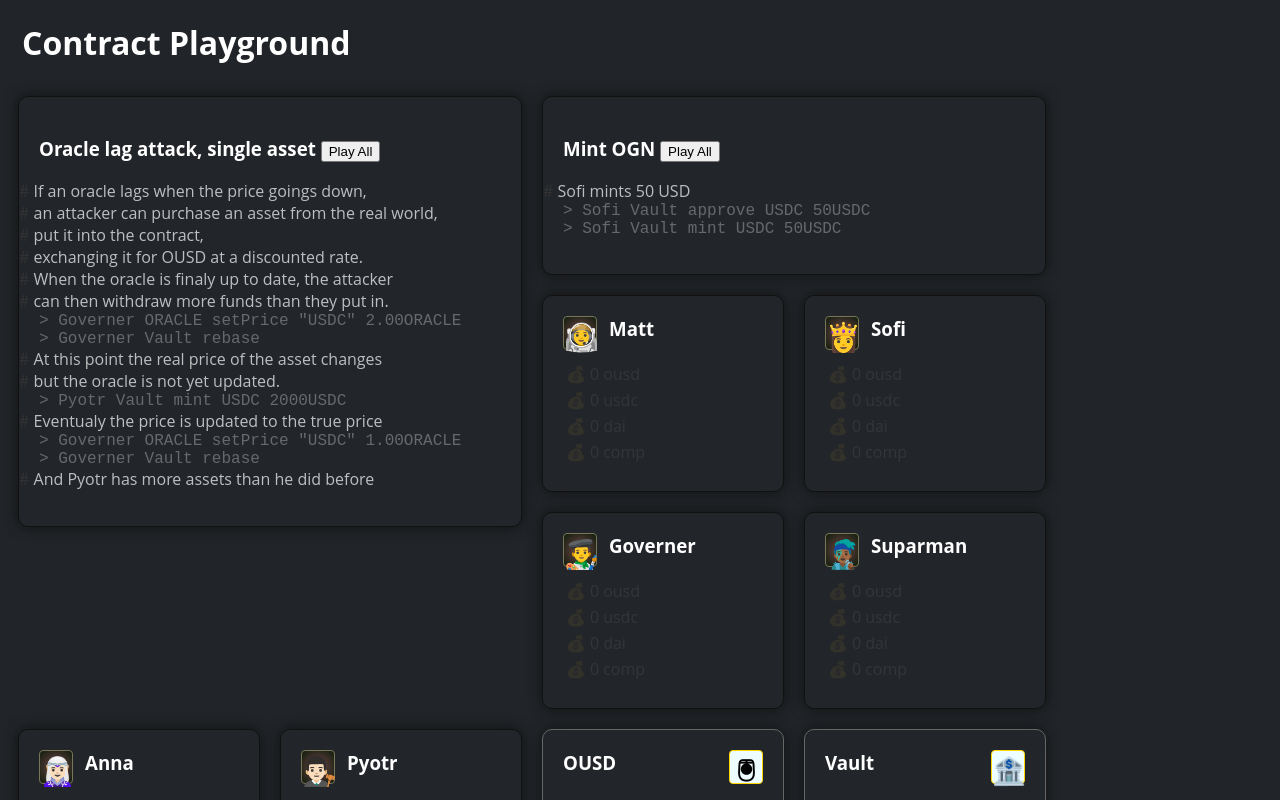
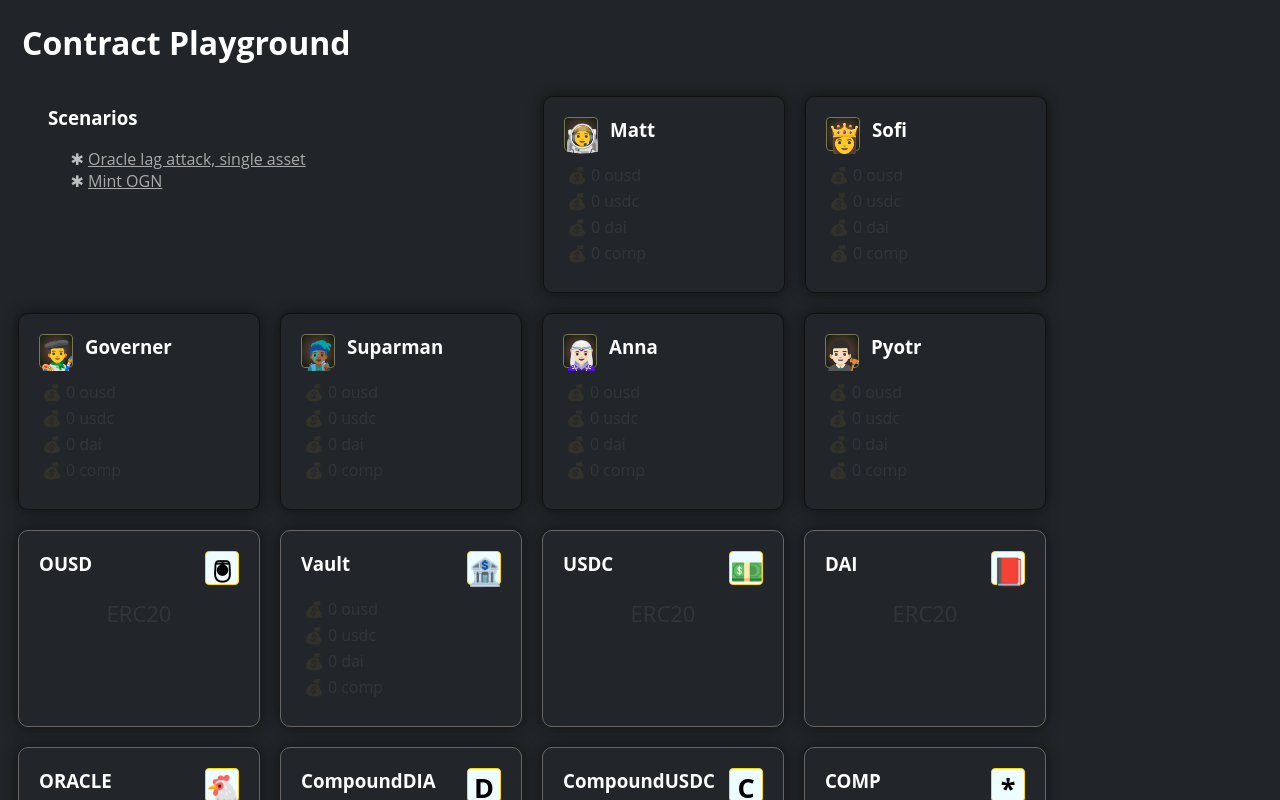
Before and after one commit to factor-finance/xusd-contracts, a Svelte app in the folder playground/: page / in a window 1280 px wide. Shown: the top 800 px of the page. Built offline with nearby package versions, Linux system fonts and the light colour scheme.

Commit message:
Scenario picker.

```diff
--- a/playground/public/global.css
+++ b/playground/public/global.css
@@ -1,3 +1,6 @@
+a { color: #aaa}
+li { list-style-type: "✱ "}
+
 .card {
 	width: 200px;
 	height: 155px;
--- a/playground/src/App.svelte
+++ b/playground/src/App.svelte
@@ -21,4 +21,5 @@
     <Contract {contract} />
   {/each}
 
+
 </main>
--- a/playground/src/Scenario.svelte
+++ b/playground/src/Scenario.svelte
@@ -1,10 +1,7 @@
 <script>
-    import {blockRun, updateAllHoldings } from "./stores.js";
-    export let scenario
-    console.log(scenario)
-    const lines = scenario.actions
-      .split("\n")
-      .filter((x) => x.trim() != "");
+  import { blockRun, updateAllHoldings } from "./stores.js";
+  export let scenario;
+  const lines = scenario.actions.split("\n").filter((x) => x.trim() != "");
   let activeLineIndex = -1;
 
   async function playLine(line, i) {
@@ -35,8 +32,12 @@
 </script>
 
 <style>
-    ul {padding-left: 0px; }
-    li{ margin-left: 0px; }
+  ul {
+    padding-left: 0px;
+  }
+  li {
+    margin-left: 0px;
+  }
   li.comment {
     list-style-type: none;
     margin-left: -20px;
@@ -53,15 +54,15 @@
   }
   a {
     text-decoration: none;
-      color:#aaa;
+    color: #aaa;
   }
-    a:hover{
+  a:hover {
     opacity: 0.9;
     color: #eff;
   }
 </style>
 
-  <div class="card" style="float:left; width:462px; height: auto;">
+<div>
   <h3>
     {scenario.name}
     <button on:click={play}>Play All</button>
@@ -75,8 +76,7 @@
         </li>
       {:else}
         <li class="code {i == activeLineIndex ? 'active' : ''}">
-            <a href="#" on:click={()=>playLine(line, i)}>&gt;
-            {line.trim()}</a>
+          <a href="#" on:click={() => playLine(line, i)}>&gt; {line.trim()}</a>
         </li>
       {/if}
     {/each}
--- a/playground/src/Scenarios.svelte
+++ b/playground/src/Scenarios.svelte
@@ -1,11 +1,32 @@
 <script>
   import { scenarios } from "./stores.js";
   import Scenario from "./Scenario.svelte";
-  console.log(scenarios);
+
+  let selected = undefined;
+
+  function select(scenario) {
+    selected = scenario;
+  }
+  function back() {
+    selected = undefined;
+  }
 </script>
 
-<div>
-  {#each scenarios as scenario}
-    <Scenario {scenario} />
-  {/each}
+<div style="width: 525px; float: left;">
+  <ul>
+    {#if selected}
+      <a href="#" on:click={() => back()}>Back</a>
+      <Scenario scenario={selected} />
+    {:else}
+      <h3>Scenarios</h3>
+      <ul>
+        {#each scenarios as scenario}
+          <li>
+            <a href="#" on:click={() => select(scenario)}>{scenario.name}</a>
+          </li>
+        {/each}
+      </ul>
+    {/if}
+
+  </ul>
 </div>
--- a/playground/src/world.js
+++ b/playground/src/world.js
@@ -14,10 +14,6 @@ export const CONTRACTS = [
     isERC20: true,
     decimal: 18,
     actions: [
-      {
-        name: "Mint",
-        params: [{ name: "Token", type: "erc20" }, { name: "Amount" }],
-      },
       {
         name: "Transfer",
         params: [
@@ -38,6 +34,10 @@ export const CONTRACTS = [
     name: "Vault",
     icon: "🏦",
     actions: [
+      {
+        name: "Mint",
+        params: [{ name: "Token", type: "erc20" }, { name: "Amount" }],
+      },
       {
         name: "PauseDeposits",
         params: [],
@@ -160,6 +160,7 @@ export const SCENARIOS = [
       Governer Vault rebase
       # At this point the real price of the asset changes
       # but the oracle is not yet updated.
+      Pyotr USDC approve Vault 2000USDC
       Pyotr Vault mint USDC 2000USDC
       # Eventualy the price is updated to the true price
       Governer ORACLE setPrice "USDC" 1.00ORACLE
```
Lines whose indentation alone changed are shown as unchanged.
